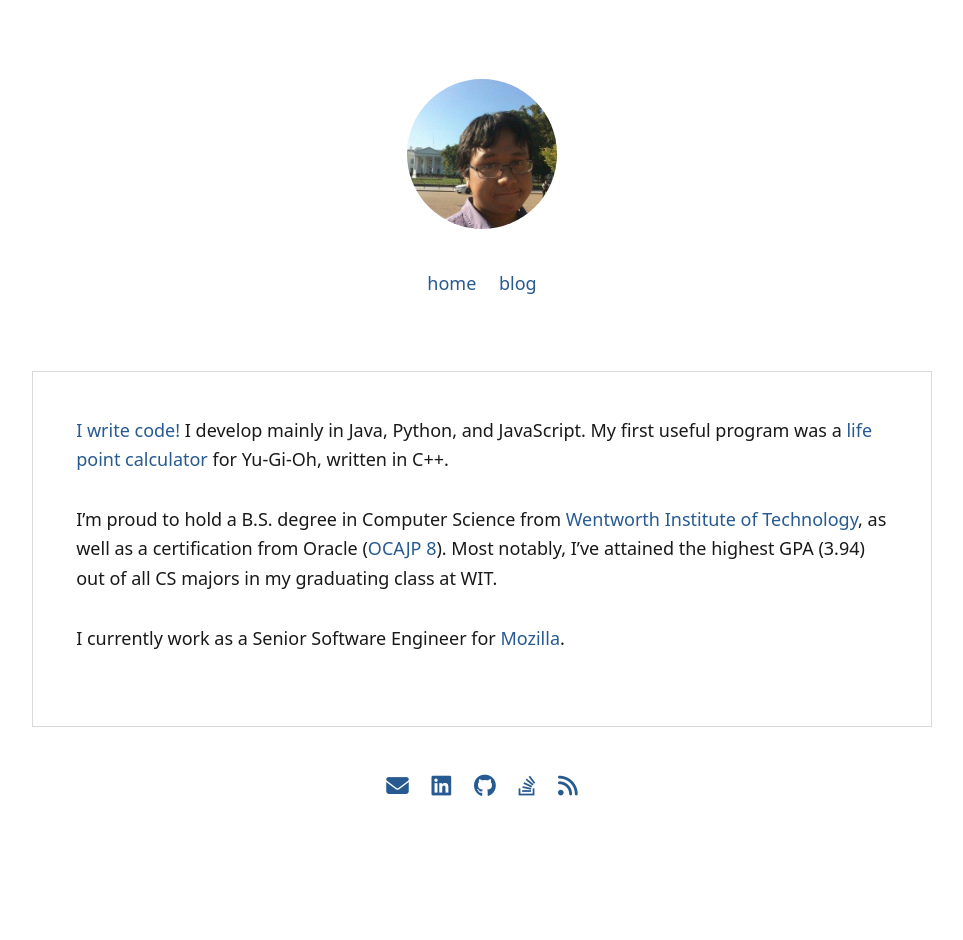
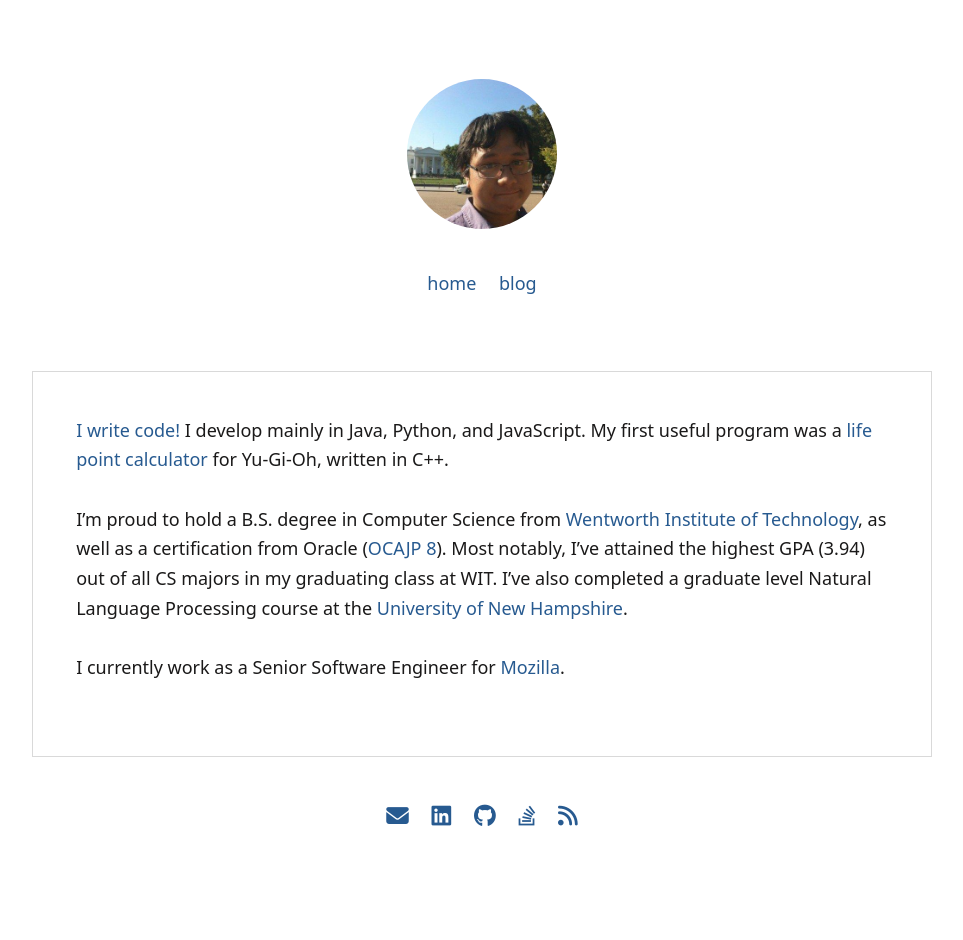
Before and after one commit to jsudiaman/jsudiaman.github.io, a Jekyll site: the page built from index.md, in a window 1280 px wide. Shown: the whole page, without its empty margins (158-1121 px from the left). Built offline with Jekyll 4.4.1, drawn with Linux system fonts in a browser that asks for light colours; before the commit the page ends 910 px from its top, so only the background shows below that.

Commit message:
Update index.md with NLP course details
Added information about completing a graduate level NLP course.

```diff
--- a/index.md
+++ b/index.md
@@ -5,6 +5,7 @@ layout: default
 
 I'm proud to hold a B.S. degree in Computer Science from [Wentworth Institute of Technology](http://wit.edu), as well as
 a certification from Oracle ([OCAJP 8](http://www.youracclaim.com/badges/edb762b0-efac-4118-ab22-76e03d184b50)). Most
-notably, I've attained the highest GPA (3.94) out of all CS majors in my graduating class at WIT.
+notably, I've attained the highest GPA (3.94) out of all CS majors in my graduating class at WIT. I've also completed a
+graduate level Natural Language Processing course at the [University of New Hampshire](https://www.unh.edu).
 
 I currently work as a Senior Software Engineer for [Mozilla](http://www.mozilla.org).
```
